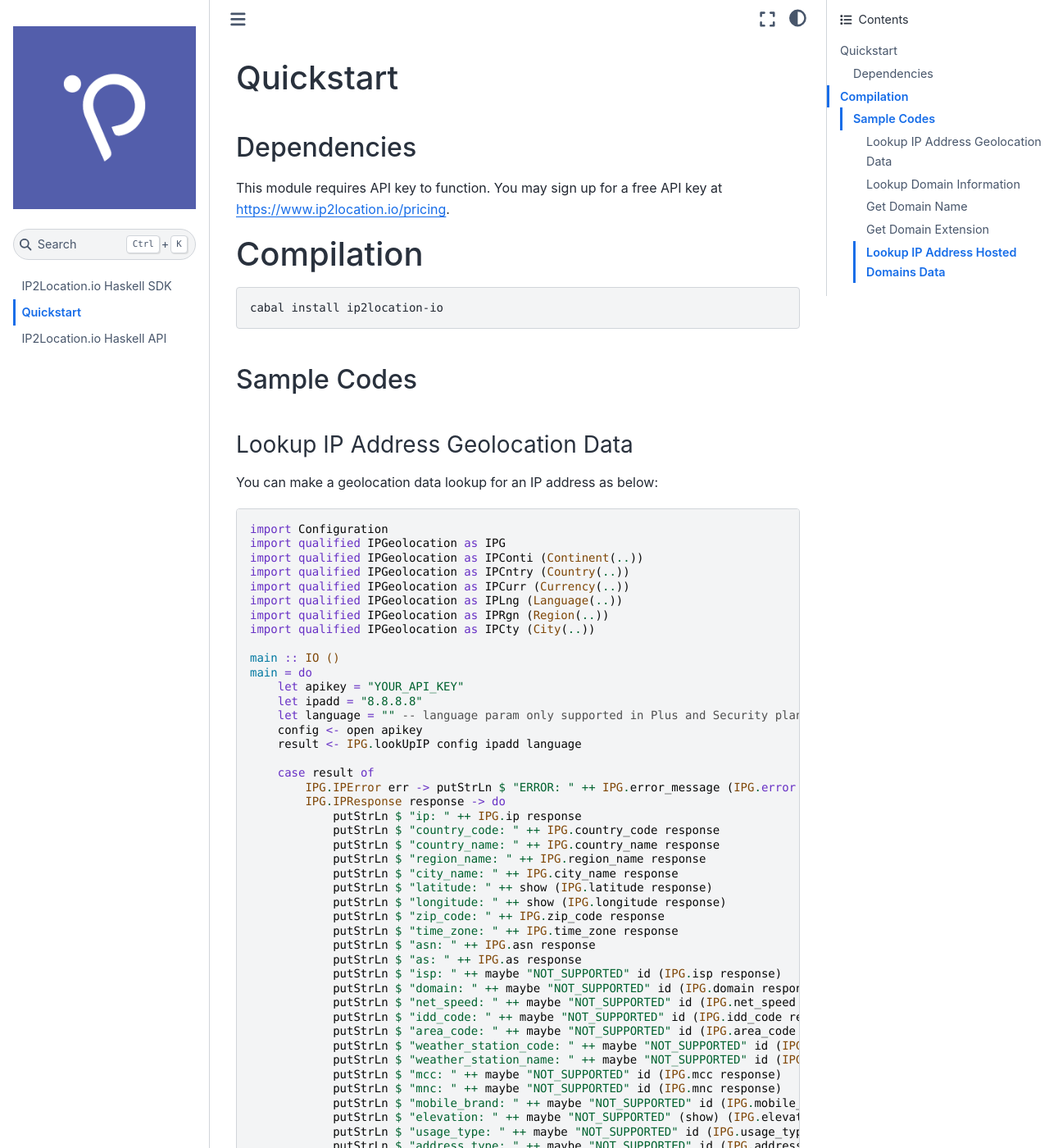
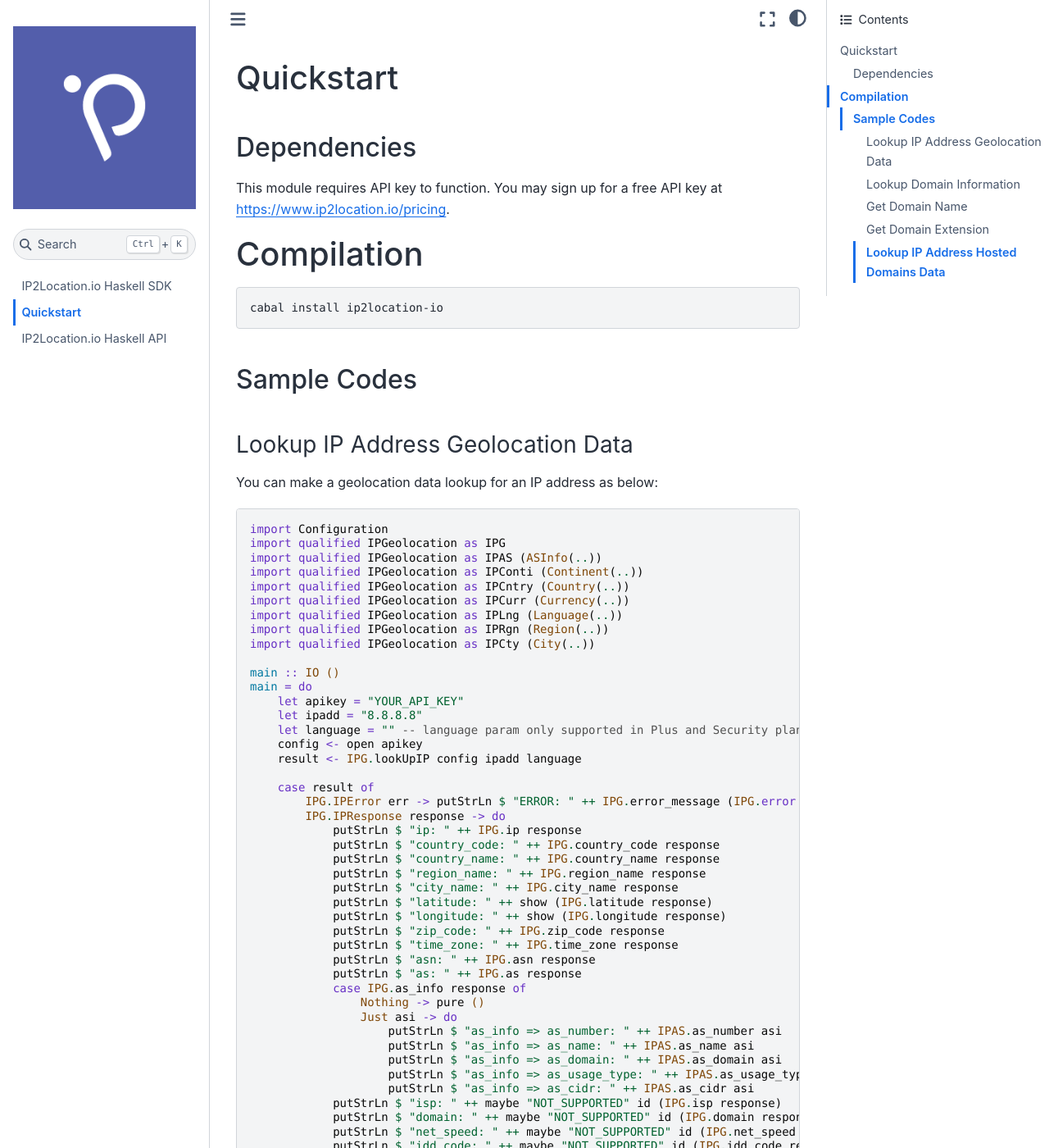
Before and after one commit to ip2location/ip2location-io-haskell, a Sphinx documentation site: the page built from docs/source/quickstart.md, in a window 1280 px wide and 1400 px high. Shown: the whole window at 82% size. Built offline with Sphinx 7.4.7 and the Sphinx Book theme 1.1.4, drawn with Linux system fonts in a browser that asks for light colours.

Commit message:
Added support for as_info section

````diff
--- a/docs/source/conf.py
+++ b/docs/source/conf.py
@@ -9,8 +9,8 @@
 copyright = '2025, IP2Location'
 author = 'IP2Location'
 
-release = '1.1.0'
-version = '1.1.0'
+release = '1.4.0'
+version = '1.4.0'
 
 # -- General configuration
 
--- a/docs/source/quickstart.md
+++ b/docs/source/quickstart.md
@@ -21,6 +21,7 @@
 ```haskell
 import Configuration
 import qualified IPGeolocation as IPG
+import qualified IPGeolocation as IPAS (ASInfo(..))
 import qualified IPGeolocation as IPConti (Continent(..))
 import qualified IPGeolocation as IPCntry (Country(..))
 import qualified IPGeolocation as IPCurr (Currency(..))
@@ -50,6 +51,14 @@
             putStrLn $ "time_zone: " ++ IPG.time_zone response
             putStrLn $ "asn: " ++ IPG.asn response
             putStrLn $ "as: " ++ IPG.as response
+            case IPG.as_info response of
+                Nothing -> pure ()
+                Just asi -> do
+                    putStrLn $ "as_info => as_number: " ++ IPAS.as_number asi
+                    putStrLn $ "as_info => as_name: " ++ IPAS.as_name asi
+                    putStrLn $ "as_info => as_domain: " ++ IPAS.as_domain asi
+                    putStrLn $ "as_info => as_usage_type: " ++ IPAS.as_usage_type asi
+                    putStrLn $ "as_info => as_cidr: " ++ IPAS.as_cidr asi
             putStrLn $ "isp: " ++ maybe "NOT_SUPPORTED" id (IPG.isp response)
             putStrLn $ "domain: " ++ maybe "NOT_SUPPORTED" id (IPG.domain response)
             putStrLn $ "net_speed: " ++ maybe "NOT_SUPPORTED" id (IPG.net_speed response)
````
Also changed, not shown: ChangeLog.md (+5 -0 lines), docs/source/code.md (+5 -0 lines), 3 other files.
